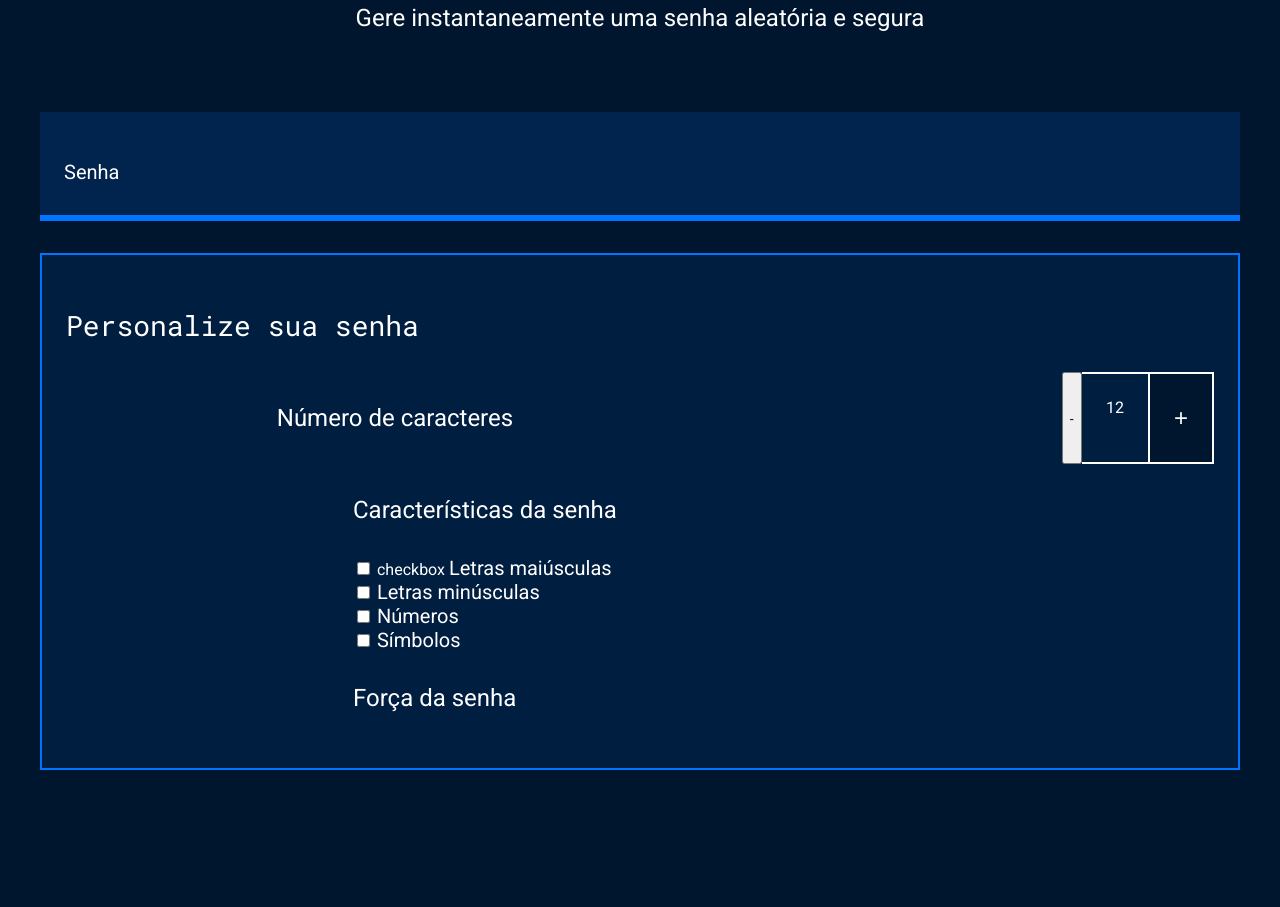
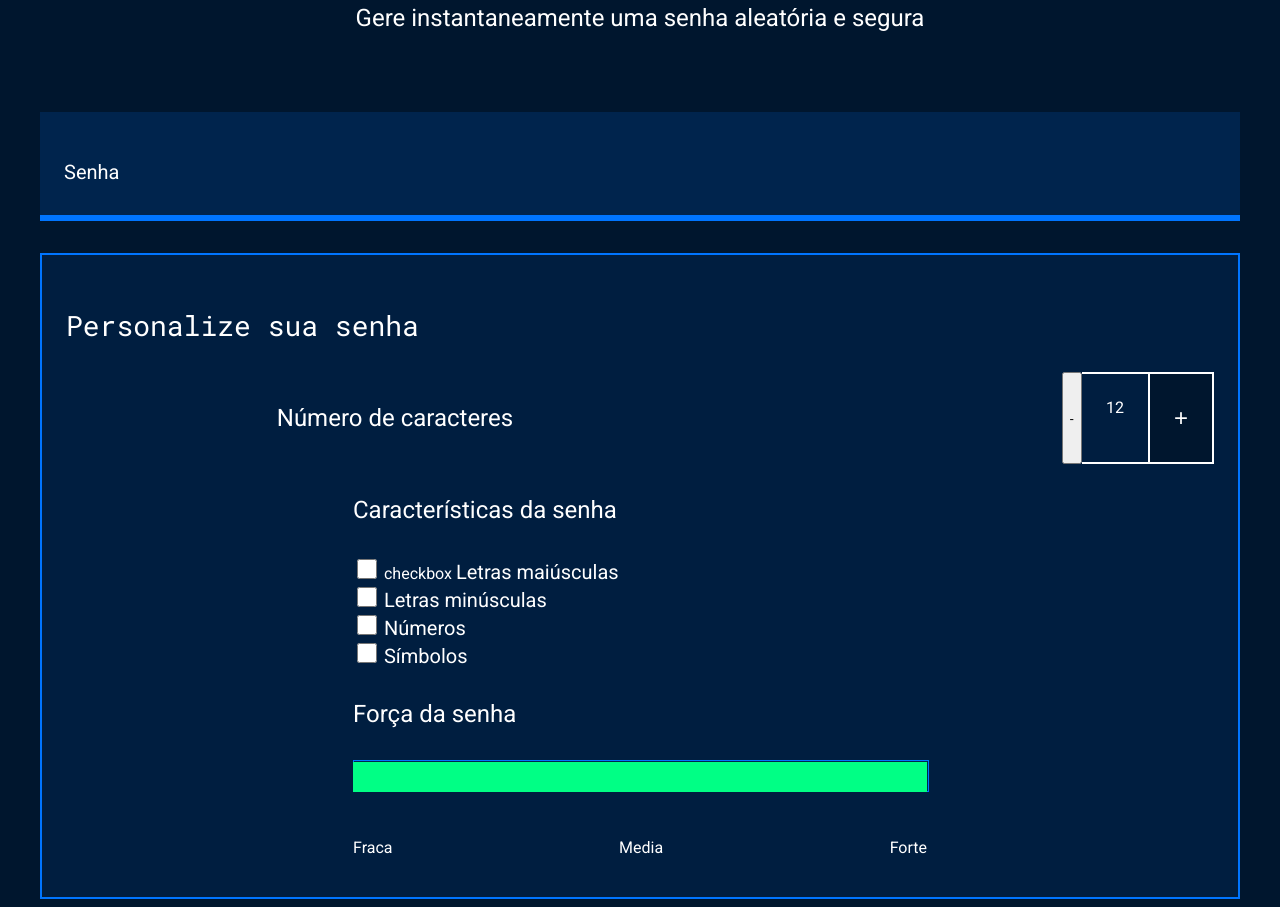
Before and after one commit to anapapait/SenhasSeguras, a plain HTML site: page index.html in a window 1280 px wide. Shown: the part 191-1098 px from the top of the page. Before the commit the page ends 969 px from the top, so only its background shows below. Drawn offline with Linux system fonts and the light colour scheme.

Commit message:
Add files via upload

```diff
--- a/index.html
+++ b/index.html
@@ -51,10 +51,17 @@
 </div>
                 <div class="parametro-senha">
                     <h4 class="parametro-senha__titulo">Força da senha</h4>
+                <div class="barra"></div>
+                <div class="forca forte"></div>
+                <div class="parametro-senha-textos">
+                <p>Fraca</p>
+                <p>Media</p>
+                <p>Forte</p>
                 </div>
             </div>
         </div>
-    </section>
+        </div>
+        </section>
 </body>
 
 </html>
--- a/style.css
+++ b/style.css
@@ -110,6 +110,43 @@
     font-size: 20px;
 }
 
+.checkbox{
+    width: 20px;
+    height: 20px;
+    cursor: pointer;
+}
+
+.barra{
+    background-color: var(--fundo-senha);
+    height: 30px;
+    width: 100%;
+    border: 1px solid var(--borda)
+}
+.forca{
+    height: 30px;
+    position: relative;
+    bottom: 30px;
+}
+
+.fraca{
+ width: 25%;
+ background-color: #E71B32;
+}
+
+.media{
+    width: 50%;
+    background-color: #FAF408;
+}
+
+.forte{
+    width: 100%;
+    background-color: #00ff85;
+}
+
+.parametro-senha-textos{
+     display: flex;
+     justify-content: space-between;
+}
 @media screen and (min-width: 768px) {
     .parametro-coluna__senha{
         flex-direction: row;
```
